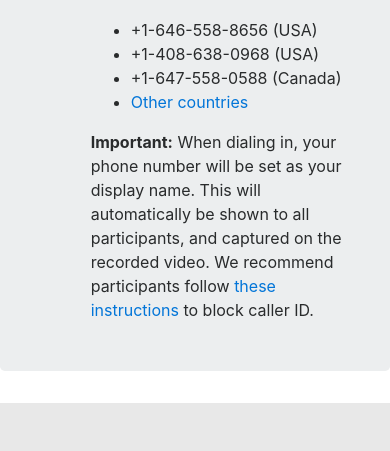
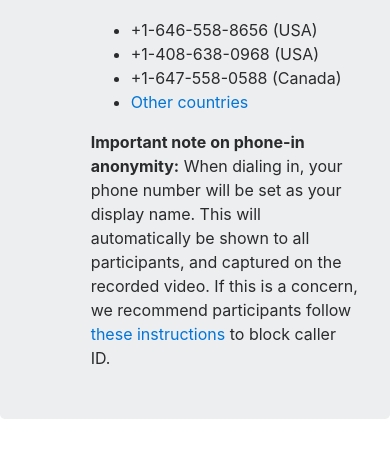
Before and after one commit to edgi-govdata-archiving/video-call-landing-page, a Flask app: page /1 in a window 390 px wide. Shown: the part 1180-1631 px from the top of the page. Before the commit the page ends 1583 px from the top, so only its background shows below. Run offline with Flask 2, Linux system fonts and the light colour scheme; some libraries are stand-ins or nearby versions.

Commit message:
Fixed wording around phone-in anonymity.

```diff
--- a/templates/landing-page.html
+++ b/templates/landing-page.html
@@ -61,9 +61,9 @@
             </ul>
           </p>
           <p>
-            <b>Important:</b> When dialing in, your phone number will be set as
+            <b>Important note on phone-in anonymity:</b> When dialing in, your phone number will be set as
             your display name. This will automatically be shown to all
-            participants, and captured on the recorded video. We recommend
+            participants, and captured on the recorded video. If this is a concern, we recommend
             participants follow <a
             href="http://www.wikihow.com/Block-Caller-ID">these
             instructions</a> to block caller ID.
```
